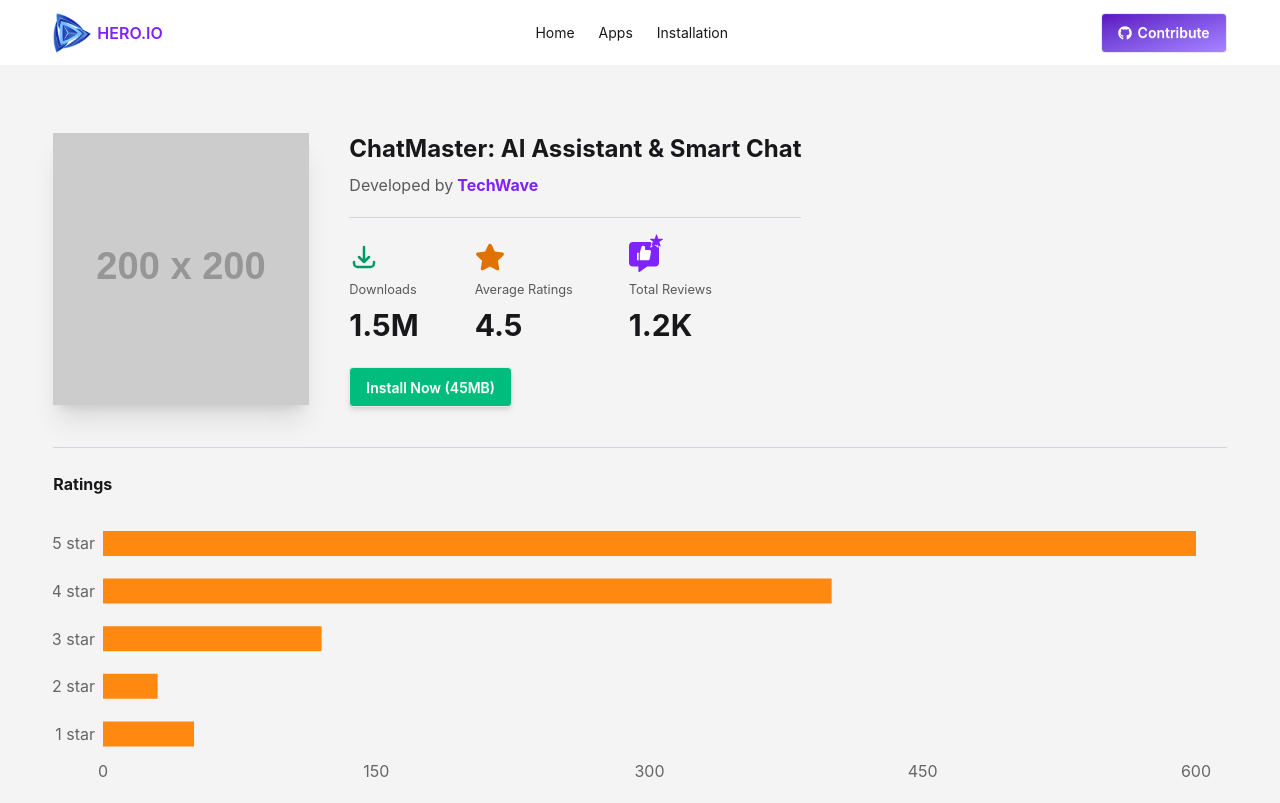
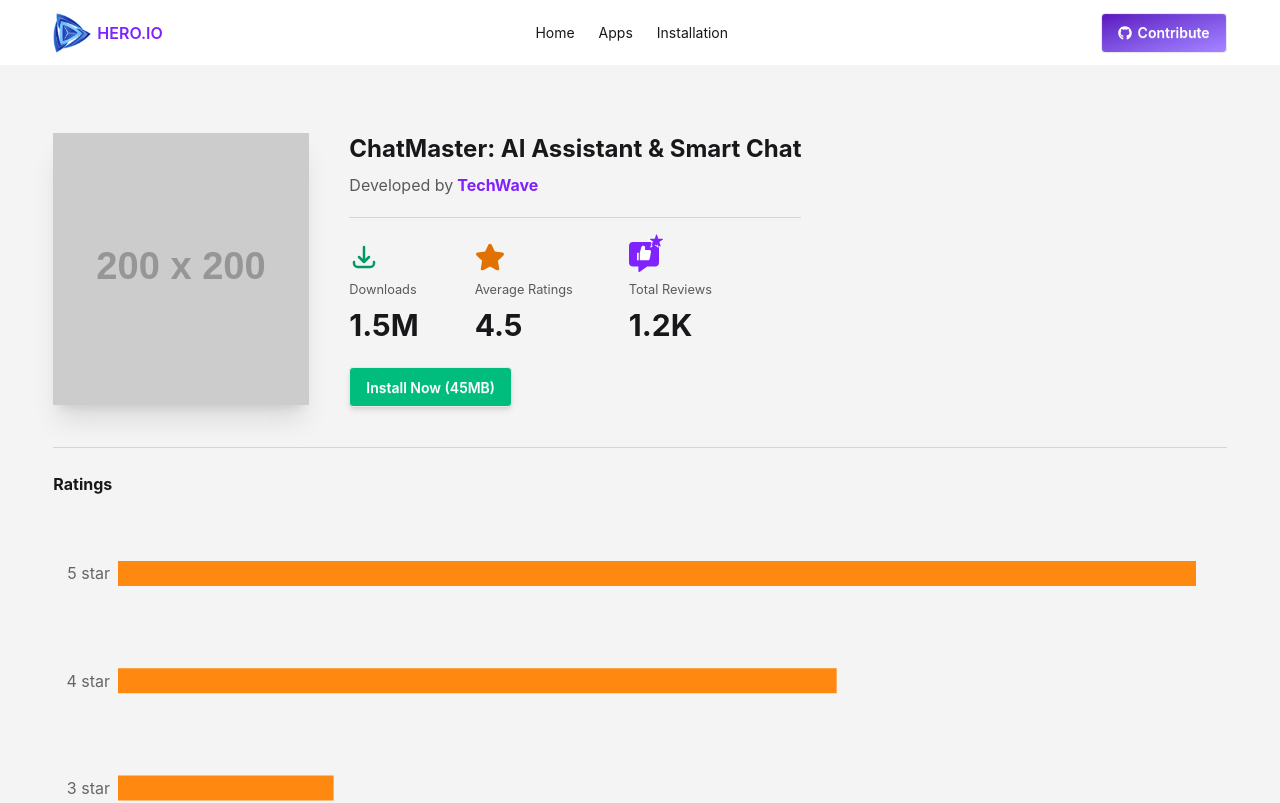
Before and after one commit to Joya322/hero-io, a React (Vite) app: page /app-details/1 in a window 1280 px wide. Shown: the top 803 px of the page. Built offline with nearby package versions, Linux system fonts and the light colour scheme.

Commit message:
readme file updated

```diff
--- a/src/pages/Details.jsx
+++ b/src/pages/Details.jsx
@@ -6,14 +6,7 @@ import { HiOutlineDownload } from "react-icons/hi";
 import { IoIosStar, IoIosStarOutline } from "react-icons/io";
 import { useLoaderData } from "react-router";
 import { toast } from "react-toastify";
-import {
-  Bar,
-  BarChart,
-  Rectangle,
-  ResponsiveContainer,
-  XAxis,
-  YAxis,
-} from "recharts";
+import { Bar, BarChart, ResponsiveContainer, XAxis, YAxis } from "recharts";
 
 import { saveData as saveInstalledApps } from "./../utilities/storage";
 import InstalledAppsContext from "../context/InstalledAppsContext";
@@ -122,12 +115,13 @@ const Details = () => {
         <h5 className="font-bold my-6">Ratings</h5>
 
         {/* chart */}
-        <div className="w-full h-72">
-          <ResponsiveContainer width="100%" height="100%">
+        {ratings && ratings.length > 0 && (
+          <div className="w-full" >
+            <ResponsiveContainer width="100%" aspect={2}>
               <BarChart
                 layout="vertical"
-              data={ratings}
-              margin={{ top: 0, right: 30, bottom: 20, left: -10 }}
+                data={ratings || []}
+                margin={{ top: 0, right: 30, bottom: 20, left: 5 }}
               >
                 <XAxis type="number" axisLine={false} tickLine={false} />
 
@@ -139,15 +133,11 @@ const Details = () => {
                   dataKey="name"
                 />
 
-              <Bar
-                dataKey="count"
-                fill="#ff8811"
-                shape={Rectangle}
-                barSize={25}
-              />
+                <Bar dataKey="count" fill="#ff8811" barSize={25} />
               </BarChart>
             </ResponsiveContainer>
           </div>
+        )}
 
         <div className="w-full border-t border-gray-300 my-6"></div>
 
--- a/src/pages/Installation.jsx
+++ b/src/pages/Installation.jsx
@@ -4,6 +4,7 @@ import { FaCaretDown } from "react-icons/fa";
 import InstalledApp from "../components/main/InstalledApp";
 import { useLoaderData } from "react-router";
 import { saveData as saveUpdatedInstalledApps } from "../utilities/storage";
+import { toast } from "react-toastify";
 
 const Installation = () => {
   const { installedApps, setInstalledApps } = useContext(InstalledAppsContext);
@@ -17,6 +18,8 @@ const Installation = () => {
 
     setInstalledApps(updatedApps);
     saveUpdatedInstalledApps(updatedApps);
+
+    toast.warning("App Uninstalled")
   };
 
   useEffect(() => {
```
Also changed, not shown: 1 other file (tests, documents, lock files or other folders). Lines whose indentation alone changed are shown as unchanged.
